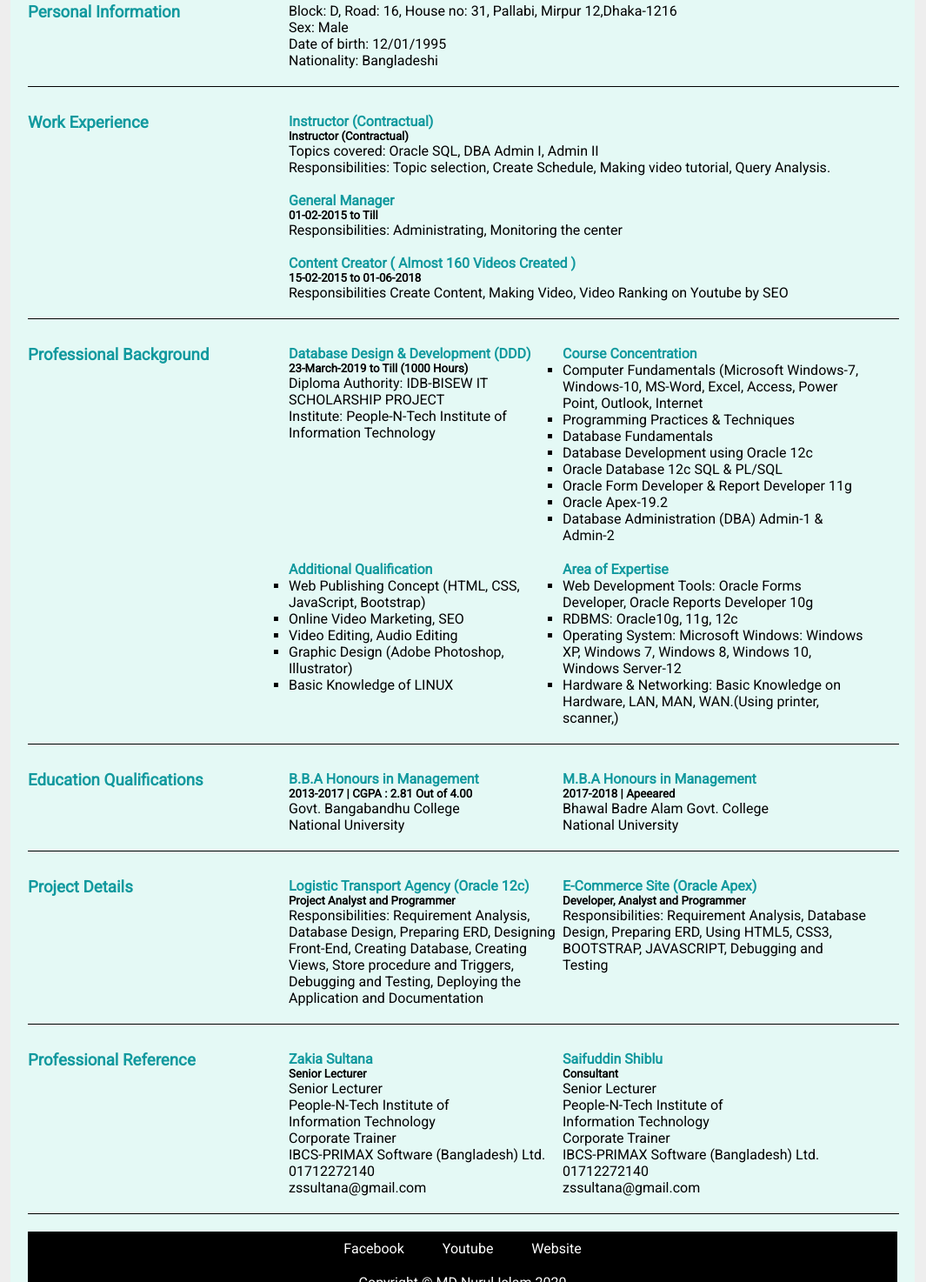
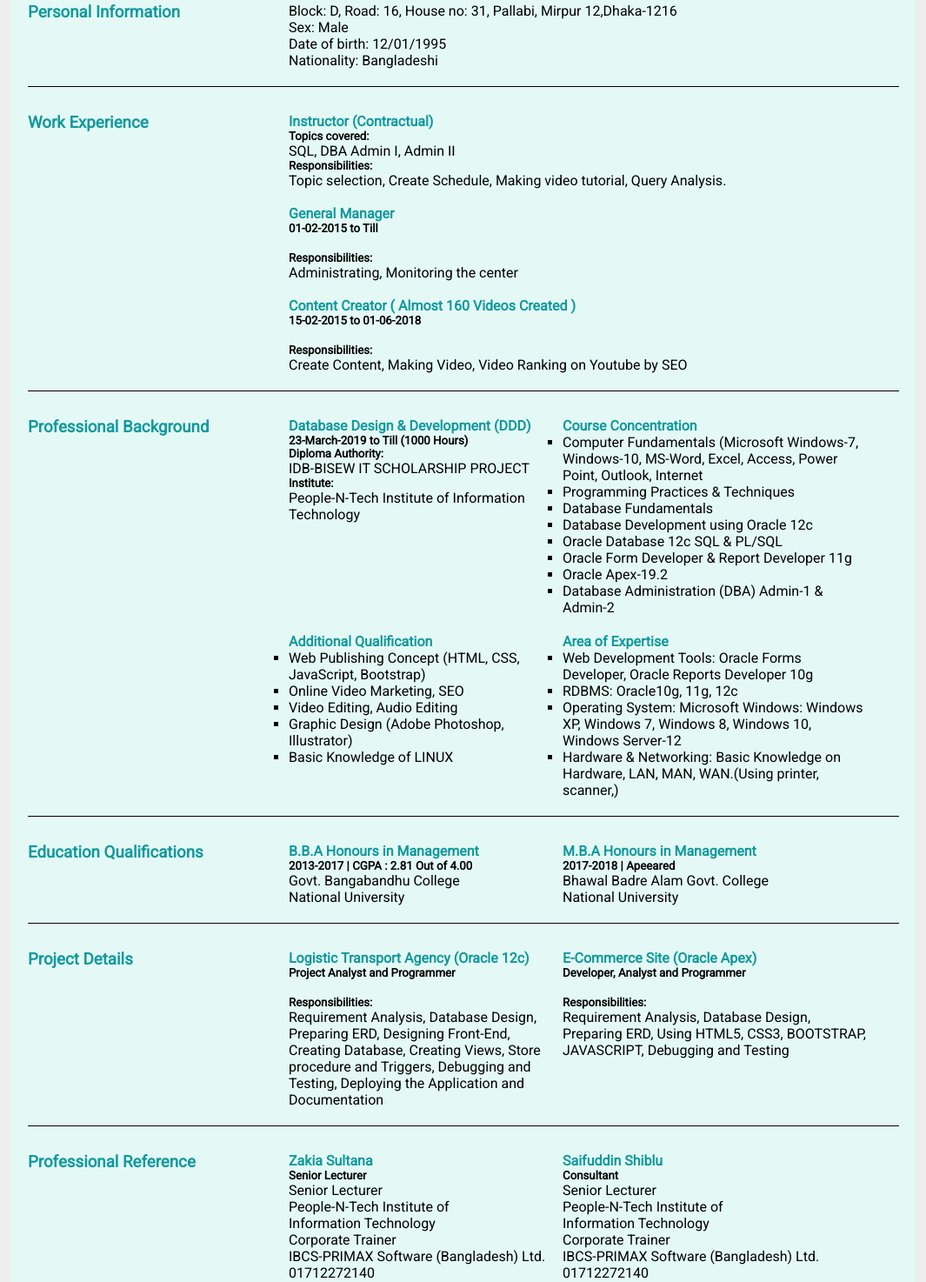
Before and after one commit to nurulislamraju/cv, a plain HTML site: page index.html in a window 1280 px wide. Shown: the part 196-1670 px from the top of the page at 87% size, without its empty margins (108-1173 px from the left). Drawn offline with Linux system fonts and the light colour scheme.

Commit message:
html file for cv

```diff
--- a/index.html
+++ b/index.html
@@ -70,18 +70,27 @@
         </div>
         <div class="right-div">
             <h4>Instructor (Contractual)</h4>
-            <h5>Instructor (Contractual)</h5>
 
-            <p>Topics covered:  Oracle SQL, DBA Admin I, Admin II </p>
-          <p>Responsibilities: Topic selection, Create Schedule, Making video tutorial, Query Analysis.</p>
+            <h5>Topics covered:  </h5>
+                <span>SQL, DBA Admin I, Admin II </span>
+                <br>
+                <h5>Responsibilities: </h5>
+          <span>Topic selection, Create Schedule, Making video tutorial, Query Analysis.</span>
+            <br>
             <br>
             <h4>General Manager</h4>
             <h5>01-02-2015 to Till</h5>
-            <p>Responsibilities:	Administrating, Monitoring the center </p>
+
+            <br>
+            <h5>Responsibilities: </h5>
+            <span>Administrating, Monitoring the center </span>
+            <br>
             <br>
             <h4>Content Creator ( Almost 160 Videos Created )</h4>
             <h5>15-02-2015 to 01-06-2018</h5>
-            <p>Responsibilities	Create Content, Making Video, Video Ranking on Youtube by SEO </p>
+            <br>
+            <h5>Responsibilities: </h5>
+            <span>Create Content, Making Video, Video Ranking on Youtube by SEO </span>
 
         </div>
     </div>
@@ -93,7 +102,7 @@
 <div class="div-clear"></div>
 <hr class="common-hr">
 
-<!--education section start-->
+<!--Professional Background section start-->
 <section id="education-section">
     <div class="content">
         <div class="left-div">
@@ -103,8 +112,11 @@
             <div class="edu-templet-left">
                 <h4>Database Design & Development (DDD)</h4>
                 <h5>23-March-2019 to Till (1000 Hours)</h5>
-                <p>Diploma Authority:  IDB-BISEW IT SCHOLARSHIP PROJECT </p>
-                <p>Institute:  People-N-Tech Institute of Information Technology</p>
+               <h5>Diploma Authority:  </h5>
+                <span>IDB-BISEW IT SCHOLARSHIP PROJECT </span>
+                <br>
+                <h5>Institute:  </h5>
+                <span>People-N-Tech Institute of Information Technology</span>
             </div>
 
             <div class="edu-templet-right">
@@ -152,7 +164,7 @@
     </div>
 
 </section>
-<!--educationsection end-->
+<!--Professional Background section end-->
 
  <!--clear div-->
 <div class="div-clear"></div>
@@ -192,7 +204,7 @@
 <hr class="common-hr">
 
 
-<!--education section start-->
+<!--Project Details section start-->
 <section id="education-section">
     <div class="content">
         <div class="left-div">
@@ -202,13 +214,17 @@
             <div class="edu-templet-left">
                 <h4>Logistic Transport Agency (Oracle 12c)</h4>
                 <h5>Project Analyst and Programmer</h5>
-                <p>Responsibilities: Requirement Analysis, Database Design, Preparing ERD, Designing Front-End, Creating Database, Creating Views, Store procedure and Triggers, Debugging and Testing, Deploying the Application and Documentation</p>
+              <br>
+                <h5>Responsibilities: </h5>
+                <span>Requirement Analysis, Database Design, Preparing ERD, Designing Front-End, Creating Database, Creating Views, Store procedure and Triggers, Debugging and Testing, Deploying the Application and Documentation</span>
             </div>
 
             <div class="edu-templet-right">
                 <h4> E-Commerce Site (Oracle Apex)</h4>
                 <h5>Developer, Analyst and Programmer</h5>
-                <p>Responsibilities: Requirement Analysis, Database Design, Preparing ERD, Using HTML5, CSS3, BOOTSTRAP, JAVASCRIPT, Debugging and Testing</p>
+                <br>
+                <h5>Responsibilities: </h5>
+                <span>Requirement Analysis, Database Design, Preparing ERD, Using HTML5, CSS3, BOOTSTRAP, JAVASCRIPT, Debugging and Testing</span>
             </div>
 
         </div>
@@ -217,7 +233,7 @@
     </div>
 
 </section>
-<!--educationsection end-->
+<!--Project Details section end-->
 
  <!--clear div-->
 <div class="div-clear"></div>
```
